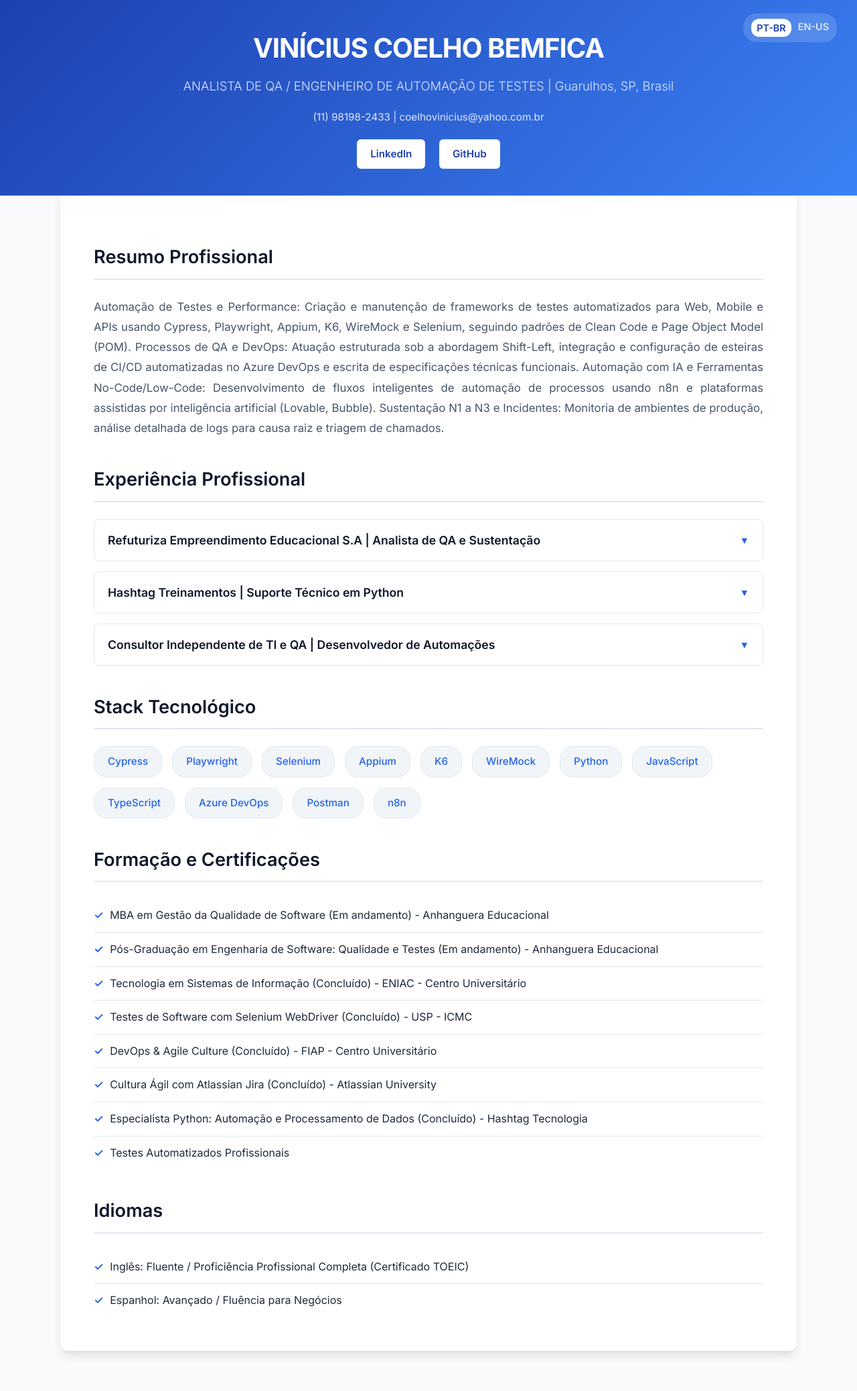
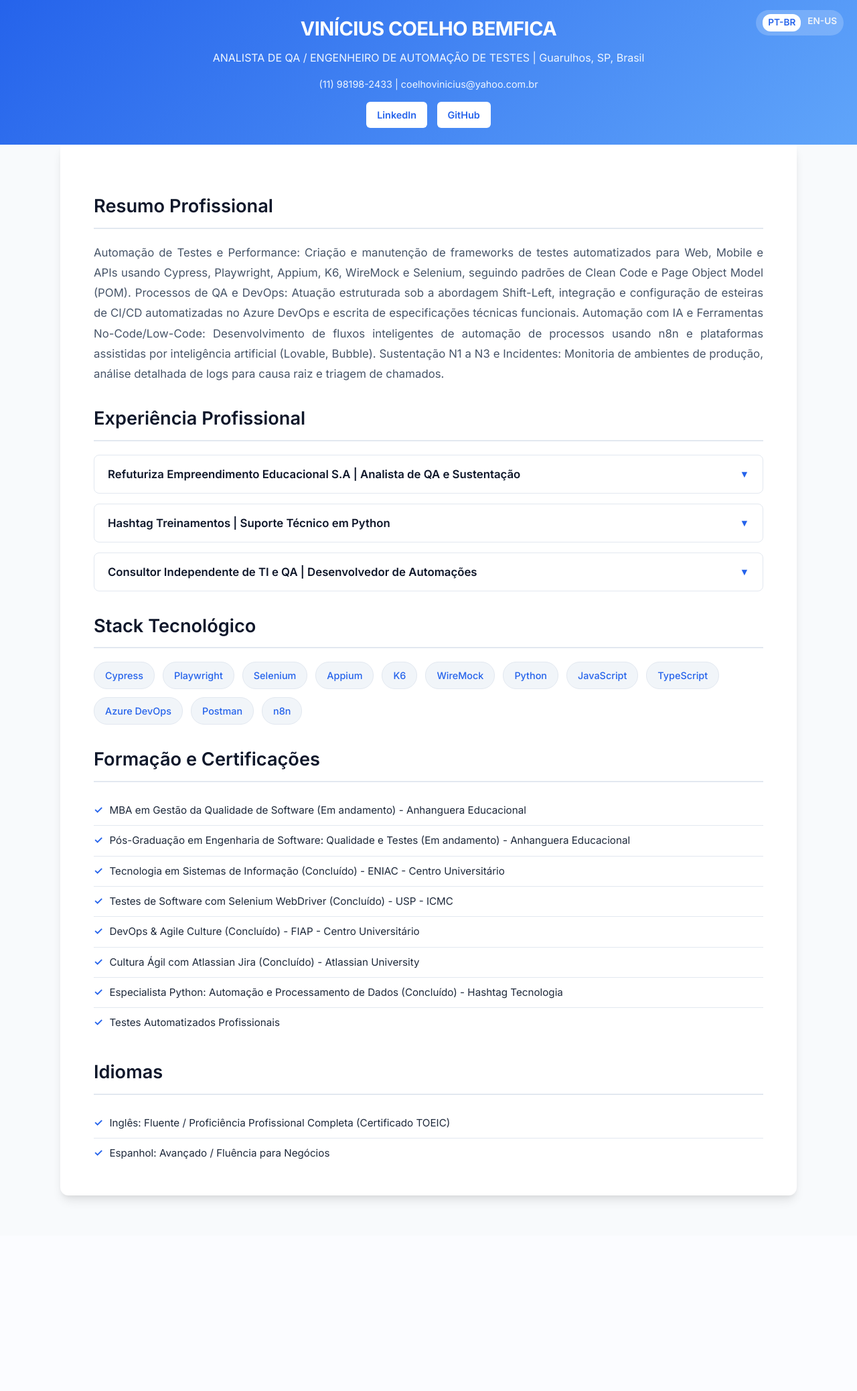
Before and after one commit to coelhovinicius/portfolio-qa, a FastAPI app: page / in a window 1280 px wide. Shown: the whole page at 67% size. After the commit the page ends 1794 px from the top, so only its background shows below. Run offline with FastAPI, Linux system fonts and the light colour scheme.

Commit message:
style: reduce header height, font-size and apply lighter blue gradient

```diff
--- a/templates/index.html
+++ b/templates/index.html
@@ -27,55 +27,58 @@
             color: var(--text-primary);
         }
 
-        /* Por que: Reducao do padding para diminuir a altura do Header e alteracao do gradiente para um tom de azul mais claro e vibrante. */
+        /* Por que: Reducao drastica do padding (de 80px para 20px) e implementacao de um azul nitidamente mais claro (#2563eb para #60a5fa) para otimizar viewport de notebooks. */
         header {
             position: relative;
-            background: linear-gradient(135deg, #1e40af 0%, #3b82f6 100%);
+            background: linear-gradient(135deg, #2563eb 0%, #60a5fa 100%);
             color: #ffffff;
-            padding: 40px 20px;
+            padding: 20px 20px 25px;
             text-align: center;
         }
 
+        /* Por que: Ajuste do posicionamento do toggle de idioma para nao colidir com as bordas do cabecalho reduzido. */
         .lang-toggle {
             position: absolute;
-            top: 20px;
-            right: 30px;
-            background: rgba(255, 255, 255, 0.15);
-            padding: 8px 12px;
+            top: 15px;
+            right: 20px;
+            background: rgba(255, 255, 255, 0.2);
+            padding: 6px 10px;
             border-radius: 20px;
-            font-size: 0.9rem;
+            font-size: 0.85rem;
             display: flex;
             gap: 10px;
         }
 
-        .lang-toggle a { color: #e2e8f0; text-decoration: none; font-weight: 600; transition: color 0.2s ease; }
+        .lang-toggle a { color: #f1f5f9; text-decoration: none; font-weight: 600; transition: color 0.2s ease; }
         .lang-toggle a:hover { color: #ffffff; }
-        .lang-toggle a.active { color: #1e40af; background: #ffffff; padding: 2px 8px; border-radius: 12px; }
+        .lang-toggle a.active { color: #2563eb; background: #ffffff; padding: 2px 8px; border-radius: 12px; }
 
-        header h1 { margin: 0; font-size: 2.5rem; font-weight: 700; letter-spacing: -1px; }
-        .subtitle { font-size: 1.15rem; color: #e0e7ff; margin: 10px 0 20px; font-weight: 300; }
-        .contact-info { font-size: 0.95rem; color: #e0e7ff; margin-bottom: 20px; }
+        /* Por que: Reducao do peso tipografico (font-size) de todos os elementos do cabecalho para economizar espaço em tela. */
+        header h1 { margin: 0; font-size: 1.8rem; font-weight: 700; letter-spacing: -0.5px; }
+        .subtitle { font-size: 1rem; color: #eff6ff; margin: 8px 0 12px; font-weight: 400; }
+        .contact-info { font-size: 0.9rem; color: #eff6ff; margin-bottom: 15px; }
 
         .social-links a {
             background-color: #ffffff;
-            color: #1e40af;
+            color: #2563eb;
             text-decoration: none;
-            padding: 10px 20px;
-            margin: 0 8px;
+            padding: 8px 16px;
+            margin: 0 5px;
             border-radius: 6px;
             font-weight: 600;
             transition: background-color 0.2s ease, transform 0.2s ease;
             display: inline-block;
-            font-size: 0.95rem;
+            font-size: 0.9rem;
         }
-        .social-links a:hover { background-color: #f1f5f9; transform: translateY(-2px); }
+        .social-links a:hover { background-color: #f8fafc; transform: translateY(-2px); }
 
+        /* Por que: Compensacao da reducao do cabecalho no container principal para evitar espacamentos em branco. */
         .container {
             max-width: 1000px;
-            margin: -20px auto 60px;
+            margin: 0 auto 60px;
             background: var(--card-background);
-            padding: 50px;
-            border-radius: 12px;
+            padding: 40px 50px;
+            border-radius: 0 0 12px 12px;
             box-shadow: 0 10px 15px -3px rgba(0, 0, 0, 0.1), 0 4px 6px -2px rgba(0, 0, 0, 0.05);
         }
 
@@ -84,14 +87,13 @@
             font-size: 1.7rem;
             border-bottom: 2px solid var(--border-color);
             padding-bottom: 10px;
-            margin-top: 40px;
-            margin-bottom: 25px;
+            margin-top: 30px;
+            margin-bottom: 20px;
             font-weight: 600;
         }
 
         section#summary p { font-size: 1.05rem; color: var(--text-secondary); line-height: 1.8; text-align: justify; }
 
-        /* Por que: Estilizacao do componente Accordion para as experiencias profissionais em formato de linhas expansíveis. */
         .accordion-item {
             border: 1px solid var(--border-color);
             border-radius: 8px;
@@ -106,8 +108,8 @@
             text-align: left;
             background: none;
             border: none;
-            padding: 20px;
-            font-size: 1.1rem;
+            padding: 18px 20px;
+            font-size: 1.05rem;
             font-weight: 600;
             color: var(--primary-color);
             display: flex;
@@ -135,16 +137,15 @@
 
         ul { list-style-type: none; padding: 0; margin: 0; }
 
-        /* Por que: Container flexivel para as tags de Tech Stack e regras para o Tooltip nativo via CSS. */
-        #tech-stack ul { display: flex; flex-wrap: wrap; gap: 15px; }
+        #tech-stack ul { display: flex; flex-wrap: wrap; gap: 12px; }
 
         .tech-tag {
             position: relative;
             background-color: #f1f5f9;
             color: var(--secondary-color);
-            padding: 10px 20px;
+            padding: 8px 16px;
             border-radius: 20px;
-            font-size: 0.95rem;
+            font-size: 0.9rem;
             font-weight: 500;
             border: 1px solid var(--border-color);
             cursor: pointer;
@@ -154,15 +155,15 @@
 
         .tooltip {
             visibility: hidden;
-            width: 260px;
+            width: 250px;
             background-color: #1e293b;
             color: #f8fafc;
             text-align: center;
             border-radius: 6px;
-            padding: 12px;
+            padding: 10px;
             position: absolute;
             z-index: 10;
-            bottom: 130%;
+            bottom: 135%;
             left: 50%;
             transform: translateX(-50%);
             opacity: 0;
@@ -185,7 +186,6 @@
         }
         .tech-tag:hover .tooltip { visibility: visible; opacity: 1; }
 
-        /* Por que: Estrutura isolada do Modal invocavel por JS com overlay escuro. */
         .modal {
             display: none;
             position: fixed;
@@ -225,10 +225,10 @@
             line-height: 1;
         }
         .close-btn:hover { color: #0f172a; }
-        #modalTitle { margin-top: 0; color: var(--secondary-color); font-size: 1.5rem; border-bottom: 2px solid #f1f5f9; padding-bottom: 10px;}
-        #modalDesc { color: var(--text-secondary); text-align: justify; line-height: 1.7; font-size: 1.05rem; }
+        #modalTitle { margin-top: 0; color: var(--secondary-color); font-size: 1.4rem; border-bottom: 2px solid #f1f5f9; padding-bottom: 8px;}
+        #modalDesc { color: var(--text-secondary); text-align: justify; line-height: 1.7; font-size: 1rem; }
 
-        #certifications ul li, #languages ul li { padding: 12px 0; border-bottom: 1px solid var(--border-color); color: var(--text-primary); }
+        #certifications ul li, #languages ul li { padding: 10px 0; border-bottom: 1px solid var(--border-color); color: var(--text-primary); font-size: 0.95rem; }
         #certifications ul li:last-child, #languages ul li:last-child { border-bottom: none; }
         #certifications ul li::before, #languages ul li::before { content: "✓"; color: var(--secondary-color); font-weight: bold; margin-right: 10px; }
     </style>
@@ -275,7 +275,6 @@
         <section id="tech-stack">
             <h2>{{ profile.tech_stack_title }}</h2>
             <ul>
-                <!-- Por que: Modificacao do laco for para acessar as propriedades do dicionario complexo do DTO. -->
                 {% for tech in profile.tech_stack %}
                     <li class="tech-tag" onclick="openModal('{{ tech.name }}', '{{ tech.description }}')">
                         {{ tech.name }}
@@ -314,12 +313,10 @@
     </div>
 
     <script>
-        // Por que: Logica de controle do componente Accordion manipulando o max-height para animacao suave.
         function toggleAccordion(button) {
             const item = button.parentElement;
             const content = item.querySelector('.accordion-content');
 
-            // Fecha os outros abertos para manter a interface limpa (Opcional, mas melhora a UX)
             document.querySelectorAll('.accordion-item.active').forEach(activeItem => {
                 if (activeItem !== item) {
                     activeItem.classList.remove('active');
@@ -336,13 +333,11 @@
             }
         }
 
-        // Por que: Logica de controle do Modal manipulando as classes CSS e escutando eventos de teclado/mouse.
         function openModal(name, desc) {
             document.getElementById('modalTitle').innerText = name;
             document.getElementById('modalDesc').innerText = desc;
             const modal = document.getElementById('techModal');
             modal.style.display = 'flex';
-            // Pequeno delay para acionar a transicao de opacidade do CSS
             setTimeout(() => { modal.classList.add('show'); }, 10);
         }
 
@@ -352,7 +347,6 @@
             setTimeout(() => { modal.style.display = 'none'; }, 300);
         }
 
-        // Fechar ao clicar fora
         window.onclick = function(event) {
             const modal = document.getElementById('techModal');
             if (event.target == modal) {
@@ -360,7 +354,6 @@
             }
         }
 
-        // Fechar com a tecla ESC
         document.addEventListener('keydown', function(event) {
             if (event.key === "Escape") {
                 closeModal();
```
